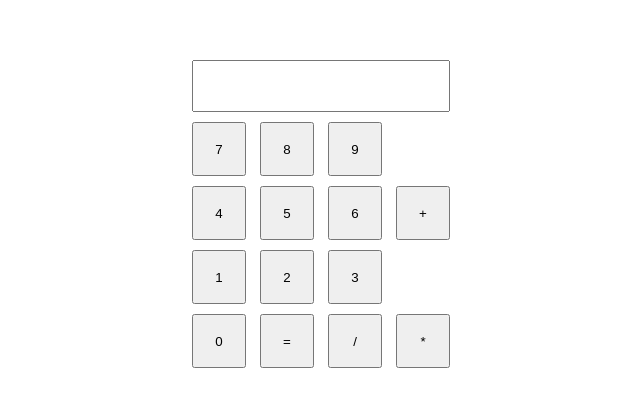
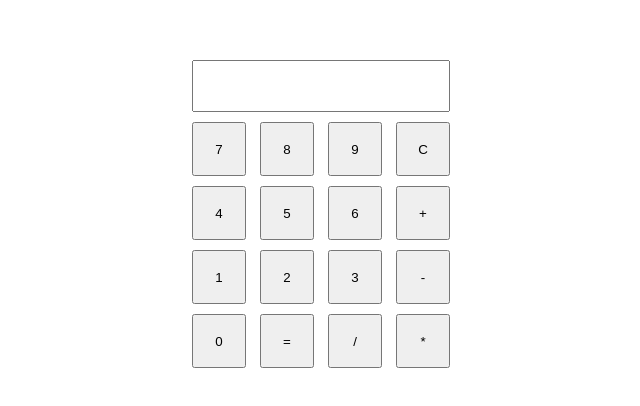
Before and after one commit to Ilijaa/kalkulator1, a plain HTML site: page index.html in a window 1280 px wide. Shown: the part 140-546 px from the top of the page, without its empty margins (298-938 px from the left). Drawn offline with Linux system fonts and the light colour scheme.

Commit message:
Update index.html

```diff
--- a/index.html
+++ b/index.html
@@ -24,7 +24,7 @@
 				<input type='button' value='7' id='num7' class='red op'>
 				<input type='button' value='8' id='num8' class='red op'>
 				<input type='button' value='9' id='num9' class='red op'>
-
+				<input type='button' value='C' id='clear' class='red1 op'>
 			</div>
 			<div>
 				<input type='button' value='4' id='num4' class='red op'>
@@ -36,8 +36,7 @@
 				<input type='button' value='1' id='num1' class='red op'>
 				<input type='button' value='2' id='num2' class='red op'>
 				<input type='button' value='3' id='num3' class='red op'>
-
-
+				<input type='button' value='-' id='oduzimanje' class='red3 op'>
 			</div>
 			<div>
 				<input type='button' value='0' id='num0' class='red op'>
```
